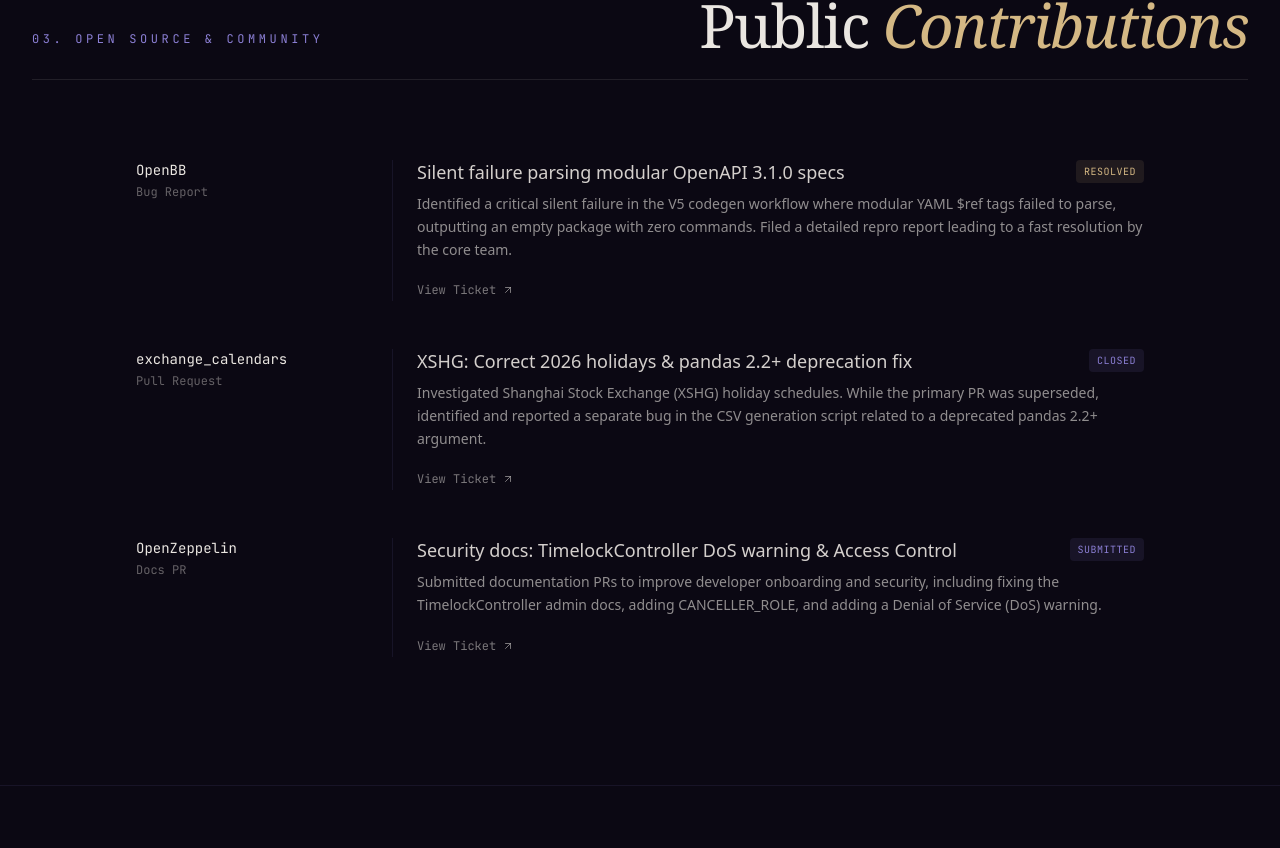
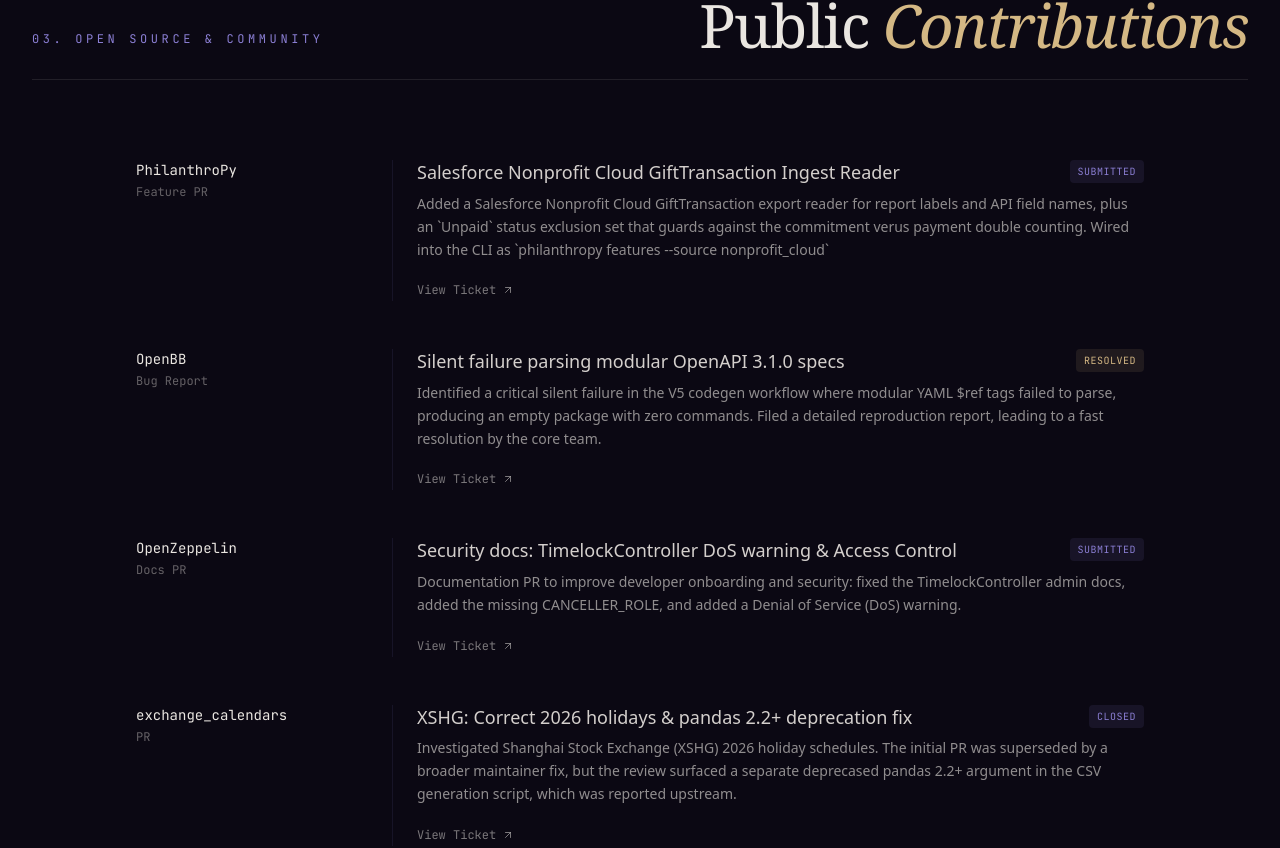
Before and after one commit to vridhib/vridhib.github.io, a Next.js app: page / in a window 1280 px wide. Shown: the part 6357-7205 px from the top of the page. Built offline with nearby package versions, Linux system fonts and the light colour scheme.

Commit message:
feat(data): add PhilanthroPy to openSourceContributions list

```diff
--- a/src/data/index.ts
+++ b/src/data/index.ts
@@ -210,27 +210,35 @@
 
 export const openSourceContributions: OSSContribution[] = [
   {
+    project: 'PhilanthroPy',
+    type: 'Feature PR',
+    status: 'Submitted',
+    title: 'Salesforce Nonprofit Cloud GiftTransaction Ingest Reader',
+    description: 'Added a Salesforce Nonprofit Cloud GiftTransaction export reader for report labels and API field names, plus an `Unpaid` status exclusion set that guards against the commitment verus payment double counting. Wired into the CLI as `philanthropy features --source nonprofit_cloud`',
+    link: 'https://github.com/PhilanthroPy-Project/PhilanthroPy/pull/315'
+  },
+  {
     project: 'OpenBB',
     type: 'Bug Report',
     status: 'Resolved',
     title: 'Silent failure parsing modular OpenAPI 3.1.0 specs',
-    description: 'Identified a critical silent failure in the V5 codegen workflow where modular YAML $ref tags failed to parse, outputting an empty package with zero commands. Filed a detailed repro report leading to a fast resolution by the core team.',
+    description: 'Identified a critical silent failure in the V5 codegen workflow where modular YAML $ref tags failed to parse, producing an empty package with zero commands. Filed a detailed reproduction report, leading to a fast resolution by the core team.',
     link: 'https://github.com/OpenBB-finance/OpenBB/issues/7585'
-  },
-  {
-    project: 'exchange_calendars',
-    type: 'Pull Request',
-    status: 'Closed',
-    title: 'XSHG: Correct 2026 holidays & pandas 2.2+ deprecation fix',
-    description: 'Investigated Shanghai Stock Exchange (XSHG) holiday schedules. While the primary PR was superseded, identified and reported a separate bug in the CSV generation script related to a deprecated pandas 2.2+ argument.',
-    link: 'https://github.com/gerrymanoim/exchange_calendars/pull/582'
   },
   {
     project: 'OpenZeppelin',
     type: 'Docs PR',
     status: 'Submitted',
     title: 'Security docs: TimelockController DoS warning & Access Control',
-    description: 'Submitted documentation PRs to improve developer onboarding and security, including fixing the TimelockController admin docs, adding CANCELLER_ROLE, and adding a Denial of Service (DoS) warning.',
+    description: 'Documentation PR to improve developer onboarding and security: fixed the TimelockController admin docs, added the missing CANCELLER_ROLE, and added a Denial of Service (DoS) warning.',
     link: 'https://github.com/OpenZeppelin/docs/pull/143'
+  },
+  {
+    project: 'exchange_calendars',
+    type: 'PR',
+    status: 'Closed',
+    title: 'XSHG: Correct 2026 holidays & pandas 2.2+ deprecation fix',
+    description: 'Investigated Shanghai Stock Exchange (XSHG) 2026 holiday schedules. The initial PR was superseded by a broader maintainer fix, but the review surfaced a separate deprecased pandas 2.2+ argument in the CSV generation script, which was reported upstream.',
+    link: 'https://github.com/gerrymanoim/exchange_calendars/pull/582'
   }
 ];
--- a/src/types/index.ts
+++ b/src/types/index.ts
@@ -41,7 +41,7 @@
 
 export interface OSSContribution {
   project: string;
-  type: 'Bug Report' | 'Pull Request' | 'Docs PR';
+  type: 'Bug Report' | 'Feature PR' | 'Docs PR' | 'PR';
   status: 'Merged' | 'Resolved' | 'Submitted' | 'Closed';
   title: string;
   description: string;
```
